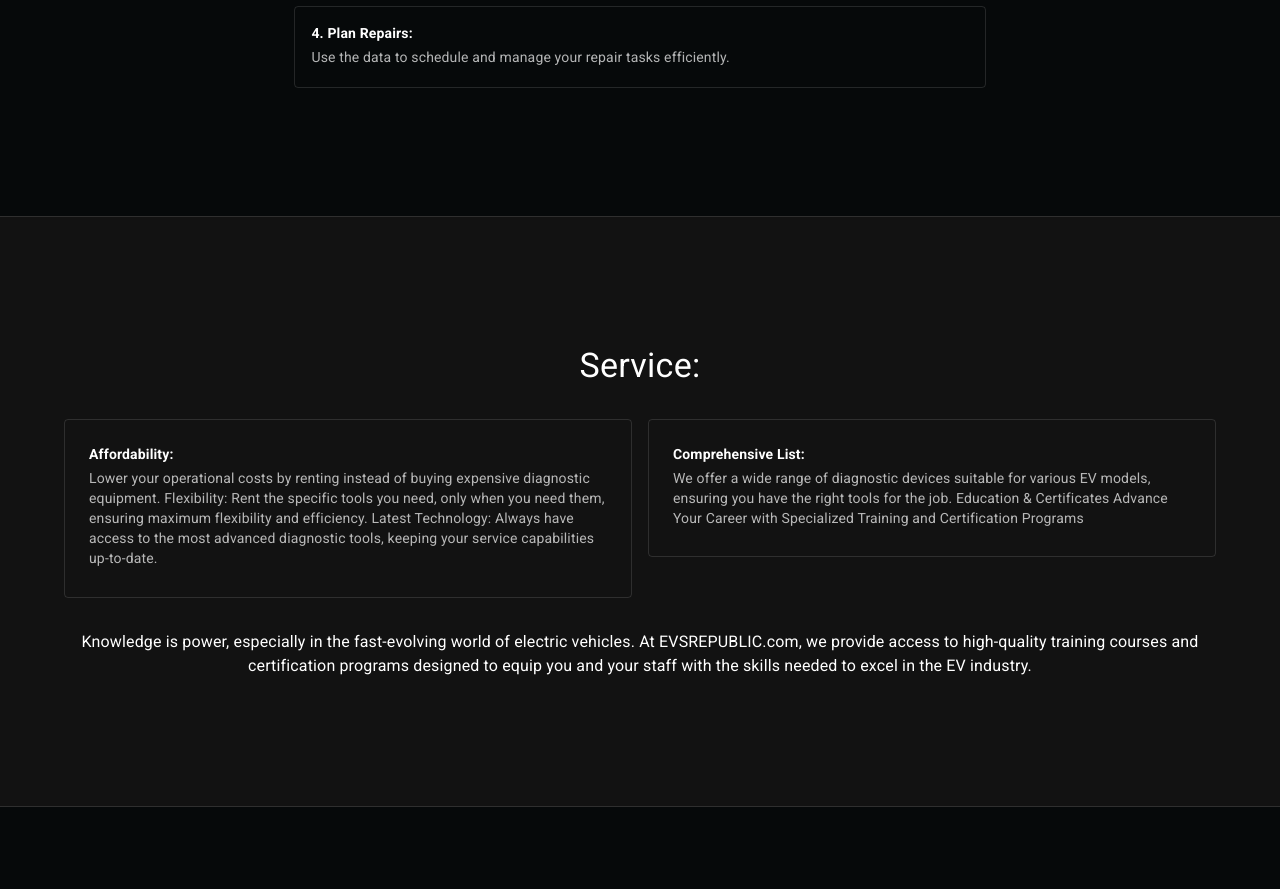
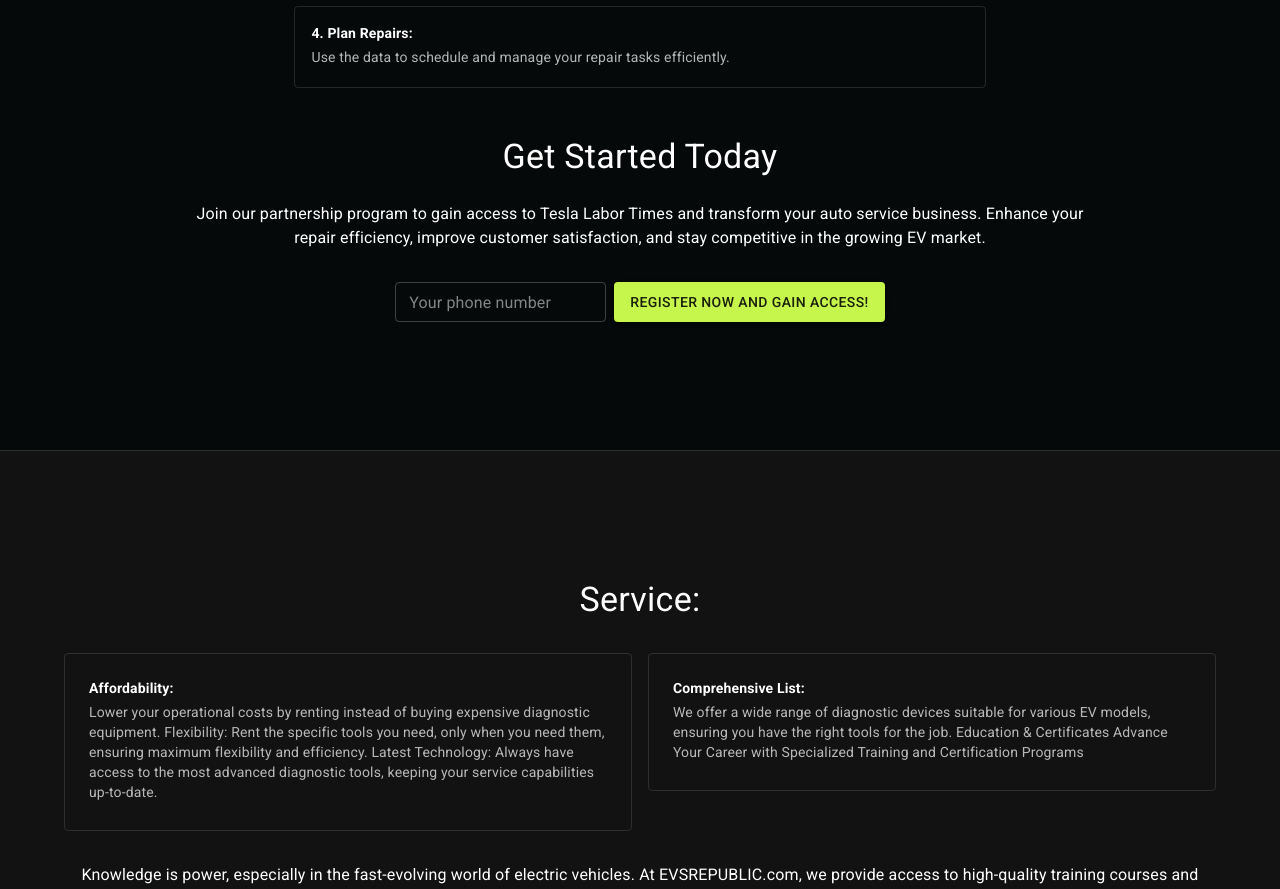
Before and after one commit to ArturLobur/evsrepublic-partnership, a React (Vite) app: page / in a window 1280 px wide. Shown: the part 3860-4749 px from the top of the page. Built offline with nearby package versions, Linux system fonts and the light colour scheme.

Commit message:
feat: add tesla labor 2

```diff
--- a/src/components/LaborTimes.tsx
+++ b/src/components/LaborTimes.tsx
@@ -2,13 +2,17 @@ import AutoFixHighRoundedIcon from "@mui/icons-material/AutoFixHighRounded";
 import DiagnosticToolRoundedIcon from "@mui/icons-material/BuildCircleRounded";
 import ConstructionRoundedIcon from "@mui/icons-material/ConstructionRounded";
 import Box from "@mui/material/Box";
+import Button from "@mui/material/Button";
 import Card from "@mui/material/Card";
 import Container from "@mui/material/Container";
 import Grid from "@mui/material/Grid";
 import Stack from "@mui/material/Stack";
+import TextField from "@mui/material/TextField";
 import Typography from "@mui/material/Typography";
+import * as React from "react";
 
 import teslalabortime from "../assets/teslalabortime.png";
+import {sendDataToGoogleDoc} from "../utils/sendDataToGoogleDoc.ts";
 
 const teslalabortimeStyle = {
   width: "100%",
@@ -88,6 +92,29 @@ const howItWorks = [
 ];
 
 export default function LaborTimes() {
+  const [formValue, setFormValue] = React.useState("");
+
+  const handleSubmit = async (event: React.FormEvent<HTMLFormElement>) => {
+    event.preventDefault();
+    if (formValue !== "") {
+      const data = new FormData();
+      data.append("Telephone", formValue);
+
+      await sendDataToGoogleDoc(data);
+      setFormValue("");
+    }
+  };
+
+  const handleTelephoneChange = (
+    event: React.ChangeEvent<HTMLInputElement | HTMLTextAreaElement>,
+  ) => {
+    const value = event.target.value;
+    // Allow only numbers, +, -, and spaces in the input
+    const regex = /^[0-9+\- ]*$/;
+    if (regex.test(value)) {
+      setFormValue(value);
+    }
+  };
   return (
     <Box
       id="laborTimes"
@@ -327,6 +354,56 @@ export default function LaborTimes() {
             ))}
           </Stack>
         </Box>
+        <Box
+          sx={{
+            display: "flex",
+            flexDirection: "column",
+            width: {sm: "100%", md: "80%"},
+            textAlign: {sm: "left", md: "center"},
+          }}
+        >
+          <Typography component="h2" variant="h4" sx={{mb: 3}}>
+            Get Started Today
+          </Typography>
+          <Typography textAlign="center" sx={{mb: 2}}>
+            Join our partnership program to gain access to Tesla Labor Times and
+            transform your auto service business. Enhance your repair
+            efficiency, improve customer satisfaction, and stay competitive in
+            the growing EV market.
+          </Typography>
+          <Stack
+            component="form"
+            onSubmit={handleSubmit}
+            direction={{xs: "column", sm: "row"}}
+            alignSelf="center"
+            spacing={1}
+            useFlexGap
+            sx={{pt: 2, width: {xs: "100%", sm: "auto"}}}
+          >
+            <TextField
+              hiddenLabel
+              required
+              size="small"
+              variant="outlined"
+              aria-label="Enter your phone number"
+              placeholder="Your phone number"
+              type="tel"
+              id="Telephone"
+              autoComplete="tel"
+              name="Telephone"
+              value={formValue}
+              onChange={(e) => handleTelephoneChange(e)}
+              inputProps={{
+                "aria-label": "Enter your phone number",
+                minLength: 10,
+                maxLength: 15,
+              }}
+            />
+            <Button variant="contained" color="primary" type="submit">
+              Register Now and Gain Access!
+            </Button>
+          </Stack>
+        </Box>
       </Container>
     </Box>
   );
```
